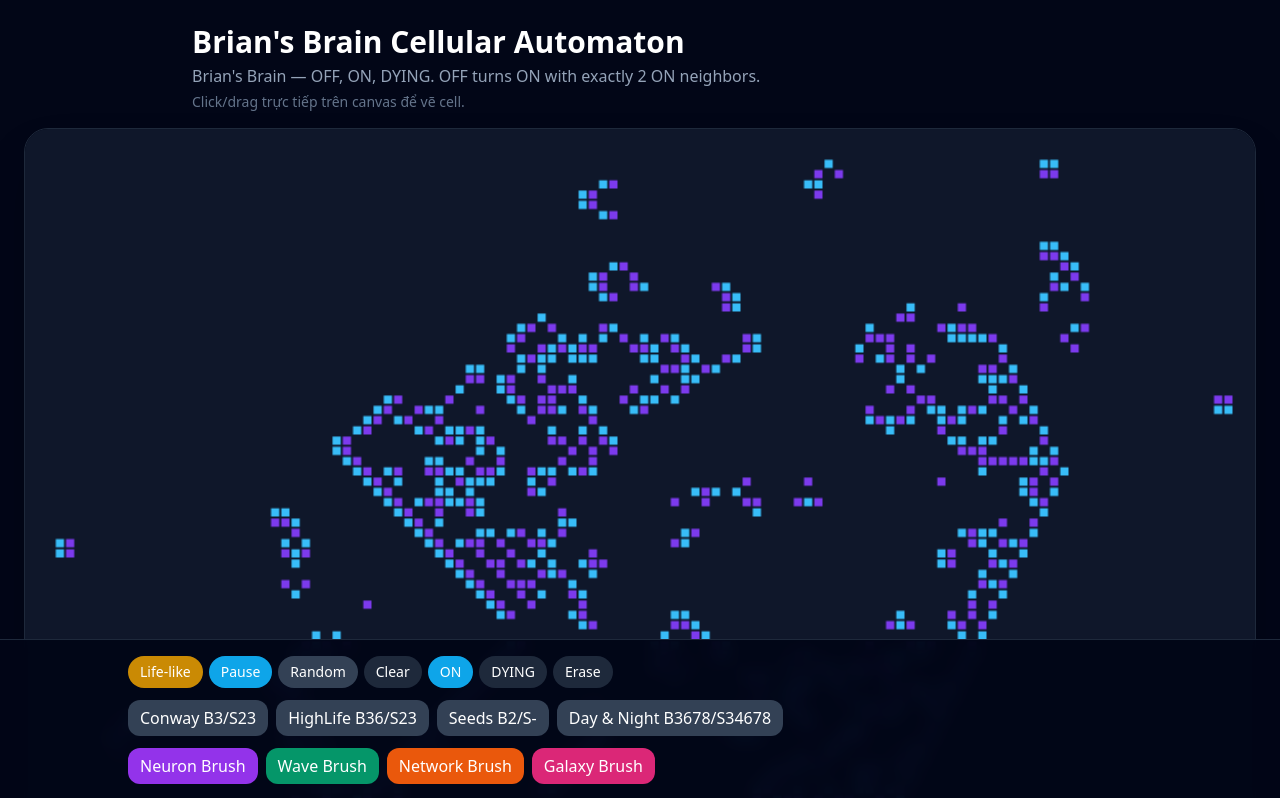
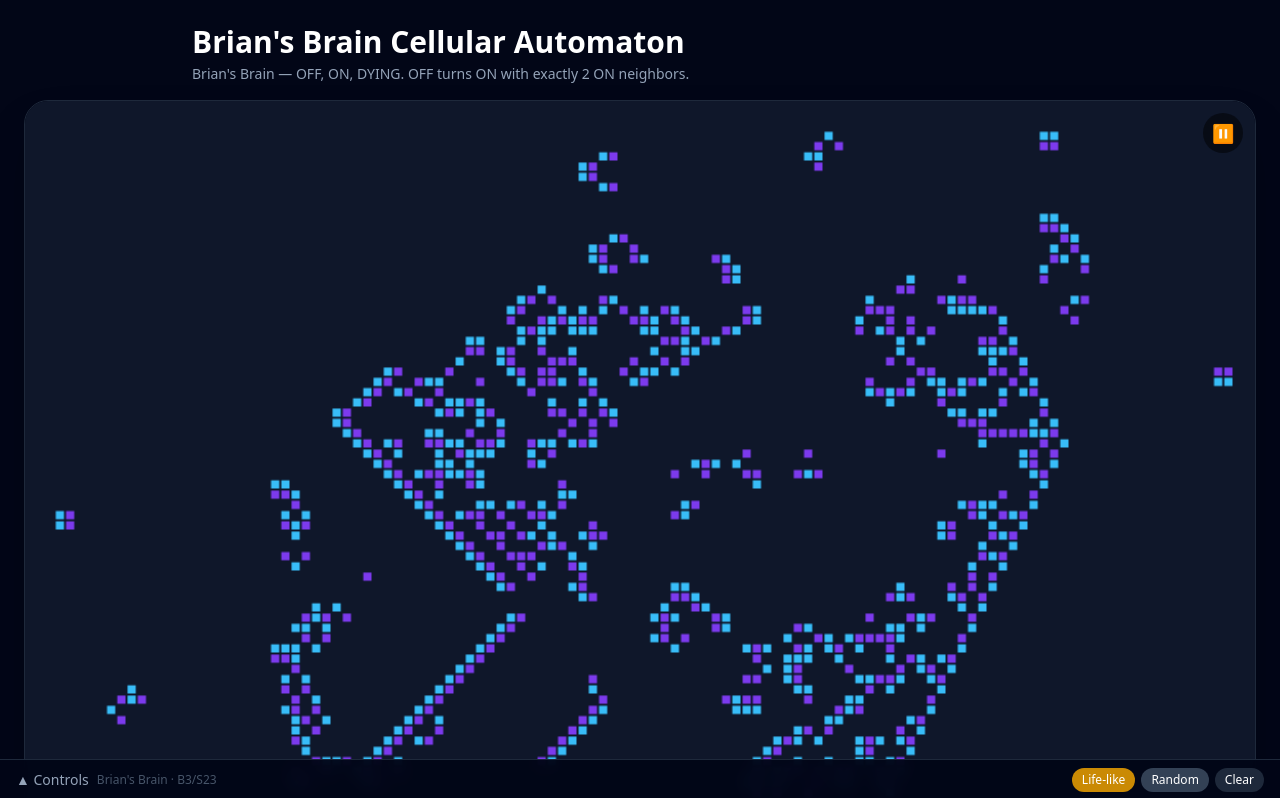
Before and after one commit to tdkhai1998/conway, a React (Vite) app: page / in a window 1280 px wide. Shown: the top 798 px of the page. Built offline with nearby package versions, Linux system fonts and the light colour scheme.

Commit message:
feat: collapsible footer, pause overlay on canvas

```diff
--- a/src/CellularAutomataDemo.jsx
+++ b/src/CellularAutomataDemo.jsx
@@ -17,6 +17,7 @@ export default function CellularAutomataDemo() {
   const [brushState, setBrushState] = useState(ON);
   const [selectedPattern, setSelectedPattern] = useState(null);
   const [isDrawing, setIsDrawing] = useState(false);
+  const [footerOpen, setFooterOpen] = useState(false);
 
   const canvasRef = useRef(null);
   const gridRef = useRef(createRandomGrid("brian"));
@@ -256,14 +257,17 @@ export default function CellularAutomataDemo() {
     : "Brian's Brain — OFF, ON, DYING. OFF turns ON with exactly 2 ON neighbors.";
 
   return (
-    <div className="min-h-screen bg-slate-950 text-white pb-56">
+    <div className="min-h-screen bg-slate-950 text-white pb-14">
       <main className="p-3 md:p-6 flex flex-col items-center gap-4">
         <div className="max-w-4xl w-full">
           <h1 className="text-xl md:text-3xl font-bold">{mode === "conway" ? "Life-like Cellular Automata" : "Brian's Brain Cellular Automaton"}</h1>
-          <p className="text-slate-400 mt-1">{description}</p>
-          <p className="text-slate-500 text-sm mt-1">{selectedPattern ? `Pattern brush: ${selectedPattern.label}. Click canvas để đặt pattern.` : "Click/drag trực tiếp trên canvas để vẽ cell."}</p>
+          <p className="text-slate-400 mt-1 text-sm">{description}</p>
+          {selectedPattern && (
+            <p className="text-sky-400 text-sm mt-1">Pattern brush: {selectedPattern.label} — tap canvas để đặt</p>
+          )}
         </div>
-        <div className="rounded-3xl overflow-hidden border border-slate-800 shadow-2xl w-full">
+
+        <div className="relative rounded-3xl overflow-hidden border border-slate-800 shadow-2xl w-full">
           <canvas
             ref={canvasRef}
             width={COLS * CELL}
@@ -278,62 +282,89 @@ export default function CellularAutomataDemo() {
             style={{ width: "100%", height: "auto", touchAction: "none" }}
             className="cursor-crosshair block"
           />
+          <button
+            onClick={() => setRunning(!running)}
+            className="absolute top-3 right-3 w-10 h-10 flex items-center justify-center rounded-full bg-black/50 hover:bg-black/70 backdrop-blur transition text-lg"
+          >
+            {running ? "⏸" : "▶"}
+          </button>
+          {selectedPattern && (
+            <button
+              onClick={clearPatternBrush}
+              className="absolute top-3 left-3 px-3 py-1.5 text-sm rounded-full bg-rose-700/80 hover:bg-rose-600 backdrop-blur transition"
+            >
+              {selectedPattern.label} ✕
+            </button>
+          )}
         </div>
       </main>
 
-      <footer className="fixed bottom-0 left-0 right-0 border-t border-slate-800 bg-slate-950/95 backdrop-blur p-4 max-h-[45vh] overflow-y-auto">
-        <div className="max-w-5xl mx-auto space-y-3">
-          <div className="flex gap-1.5 flex-wrap">
-            <button onClick={() => setMode(mode === "conway" ? "brian" : "conway")} className="px-3 py-1.5 text-sm rounded-2xl bg-yellow-600 hover:bg-yellow-500 transition">{mode === "conway" ? "Brian's Brain" : "Life-like"}</button>
-            <button onClick={() => setRunning(!running)} className="px-3 py-1.5 text-sm rounded-2xl bg-sky-500 hover:bg-sky-400 transition">{running ? "Pause" : "Resume"}</button>
-            <button onClick={randomizeGrid} className="px-3 py-1.5 text-sm rounded-2xl bg-slate-700 hover:bg-slate-600 transition">Random</button>
-            <button onClick={clearGrid} className="px-3 py-1.5 text-sm rounded-2xl bg-slate-800 hover:bg-slate-700 transition">Clear</button>
-            <button onClick={() => { setSelectedPattern(null); setBrushState(ON); }} className={`px-3 py-1.5 text-sm rounded-2xl transition ${!selectedPattern && brushState === ON ? "bg-sky-500" : "bg-slate-800 hover:bg-slate-700"}`}>ON</button>
-            <button onClick={() => { setSelectedPattern(null); setBrushState(DYING); }} className={`px-3 py-1.5 text-sm rounded-2xl transition ${!selectedPattern && brushState === DYING ? "bg-purple-600" : "bg-slate-800 hover:bg-slate-700"}`}>DYING</button>
-            <button onClick={() => { setSelectedPattern(null); setBrushState(OFF); }} className={`px-3 py-1.5 text-sm rounded-2xl transition ${!selectedPattern && brushState === OFF ? "bg-red-600" : "bg-slate-800 hover:bg-slate-700"}`}>Erase</button>
-            {selectedPattern && <button onClick={clearPatternBrush} className="px-3 py-1.5 text-sm rounded-2xl bg-rose-700 hover:bg-rose-600 transition">{selectedPattern.label} ✕</button>}
-          </div>
+      <footer className="fixed bottom-0 left-0 right-0 border-t border-slate-800 bg-slate-950/95 backdrop-blur">
+        <button
+          onClick={() => setFooterOpen(!footerOpen)}
+          className="w-full flex items-center justify-between px-4 py-2 text-sm text-slate-400 hover:text-white transition"
+        >
+          <span className="flex gap-2 items-center">
+            <span>{footerOpen ? "▼" : "▲"} Controls</span>
+            <span className="text-slate-600 text-xs">{mode === "conway" ? "Life-like" : "Brian's Brain"} · B{birthRules.join("") || "-"}/S{survivalRules.join("") || "-"}</span>
+          </span>
+          <span className="flex gap-1.5">
+            <button onClick={(e) => { e.stopPropagation(); setMode(mode === "conway" ? "brian" : "conway"); }} className="px-2.5 py-1 text-xs rounded-xl bg-yellow-600 hover:bg-yellow-500 transition text-white">{mode === "conway" ? "Brian's" : "Life-like"}</button>
+            <button onClick={(e) => { e.stopPropagation(); randomizeGrid(); }} className="px-2.5 py-1 text-xs rounded-xl bg-slate-700 hover:bg-slate-600 transition text-white">Random</button>
+            <button onClick={(e) => { e.stopPropagation(); clearGrid(); }} className="px-2.5 py-1 text-xs rounded-xl bg-slate-800 hover:bg-slate-700 transition text-white">Clear</button>
+          </span>
+        </button>
 
-          <div className="flex gap-2 flex-wrap">
-            <button onClick={() => setPreset("conway", [3], [2, 3])} className="px-3 py-1.5 rounded-xl bg-slate-700 hover:bg-slate-600 transition">Conway B3/S23</button>
-            <button onClick={() => setPreset("highlife", [3, 6], [2, 3])} className="px-3 py-1.5 rounded-xl bg-slate-700 hover:bg-slate-600 transition">HighLife B36/S23</button>
-            <button onClick={() => setPreset("seeds", [2], [])} className="px-3 py-1.5 rounded-xl bg-slate-700 hover:bg-slate-600 transition">Seeds B2/S-</button>
-            <button onClick={() => setPreset("daynight", [3, 6, 7, 8], [3, 4, 6, 7, 8])} className="px-3 py-1.5 rounded-xl bg-slate-700 hover:bg-slate-600 transition">Day & Night B3678/S34678</button>
+        {footerOpen && (
+          <div className="max-h-[40vh] overflow-y-auto px-4 pb-4 space-y-3 border-t border-slate-800">
+            <div className="flex gap-1.5 flex-wrap pt-3">
+              <button onClick={() => { setSelectedPattern(null); setBrushState(ON); }} className={`px-3 py-1.5 text-sm rounded-2xl transition ${!selectedPattern && brushState === ON ? "bg-sky-500" : "bg-slate-800 hover:bg-slate-700"}`}>Brush ON</button>
+              <button onClick={() => { setSelectedPattern(null); setBrushState(DYING); }} className={`px-3 py-1.5 text-sm rounded-2xl transition ${!selectedPattern && brushState === DYING ? "bg-purple-600" : "bg-slate-800 hover:bg-slate-700"}`}>Brush DYING</button>
+              <button onClick={() => { setSelectedPattern(null); setBrushState(OFF); }} className={`px-3 py-1.5 text-sm rounded-2xl transition ${!selectedPattern && brushState === OFF ? "bg-red-600" : "bg-slate-800 hover:bg-slate-700"}`}>Eraser</button>
             </div>
 
             {mode === "conway" && (
-            <div className="grid grid-cols-1 md:grid-cols-2 gap-3 text-sm">
+              <>
+                <div className="flex gap-2 flex-wrap">
+                  <button onClick={() => setPreset("conway", [3], [2, 3])} className="px-3 py-1.5 text-sm rounded-xl bg-slate-700 hover:bg-slate-600 transition">Conway B3/S23</button>
+                  <button onClick={() => setPreset("highlife", [3, 6], [2, 3])} className="px-3 py-1.5 text-sm rounded-xl bg-slate-700 hover:bg-slate-600 transition">HighLife B36/S23</button>
+                  <button onClick={() => setPreset("seeds", [2], [])} className="px-3 py-1.5 text-sm rounded-xl bg-slate-700 hover:bg-slate-600 transition">Seeds B2/S-</button>
+                  <button onClick={() => setPreset("daynight", [3, 6, 7, 8], [3, 4, 6, 7, 8])} className="px-3 py-1.5 text-sm rounded-xl bg-slate-700 hover:bg-slate-600 transition">Day &amp; Night</button>
+                </div>
+                <div className="grid grid-cols-2 gap-3 text-sm">
                   <div><div className="text-slate-400 mb-1">Birth</div><div className="flex gap-1 flex-wrap">{[0,1,2,3,4,5,6,7,8].map((n) => <button key={`b-${n}`} onClick={() => toggleRule(birthRules, n, setBirthRules)} className={`px-2.5 py-1 rounded-lg ${birthRules.includes(n) ? "bg-sky-500" : "bg-slate-800"}`}>{n}</button>)}</div></div>
                   <div><div className="text-slate-400 mb-1">Survival</div><div className="flex gap-1 flex-wrap">{[0,1,2,3,4,5,6,7,8].map((n) => <button key={`s-${n}`} onClick={() => toggleRule(survivalRules, n, setSurvivalRules)} className={`px-2.5 py-1 rounded-lg ${survivalRules.includes(n) ? "bg-purple-600" : "bg-slate-800"}`}>{n}</button>)}</div></div>
                 </div>
+              </>
             )}
 
-          <div className="flex gap-2 flex-wrap">
+            <div className="flex gap-1.5 flex-wrap">
               {mode === "conway" ? (
                 <>
-                <button onClick={() => selectPatternBrush("glider", "Glider")} className="px-3 py-1.5 rounded-xl bg-sky-600 hover:bg-sky-500 transition">Glider Brush</button>
-                <button onClick={() => selectPatternBrush("lwss", "LWSS Ship")} className="px-3 py-1.5 rounded-xl bg-cyan-600 hover:bg-cyan-500 transition">LWSS Brush</button>
-                <button onClick={() => selectPatternBrush("blinker", "Blinker")} className="px-3 py-1.5 rounded-xl bg-emerald-600 hover:bg-emerald-500 transition">Blinker Brush</button>
-                <button onClick={() => selectPatternBrush("pulsar", "Pulsar")} className="px-3 py-1.5 rounded-xl bg-purple-600 hover:bg-purple-500 transition">Pulsar Brush</button>
-                <button onClick={() => selectPatternBrush("gosperGun", "Gosper Gun")} className="px-3 py-1.5 rounded-xl bg-red-600 hover:bg-red-500 transition">Gun Brush</button>
-                <button onClick={() => selectPatternBrush("doubleGun", "Double Gun")} className="px-3 py-1.5 rounded-xl bg-rose-600 hover:bg-rose-500 transition">Double Gun</button>
-                <button onClick={() => selectPatternBrush("gliderStream", "Glider Stream")} className="px-3 py-1.5 rounded-xl bg-orange-600 hover:bg-orange-500 transition">Glider Stream</button>
-                <button onClick={() => selectPatternBrush("reflector", "Reflector")} className="px-3 py-1.5 rounded-xl bg-amber-600 hover:bg-amber-500 transition">Reflector</button>
-                <button onClick={() => selectPatternBrush("breeder", "Breeder")} className="px-3 py-1.5 rounded-xl bg-lime-600 hover:bg-lime-500 transition">Breeder</button>
-                <button onClick={() => selectPatternBrush("nightBloom", "Night Bloom")} className="px-3 py-1.5 rounded-xl bg-fuchsia-700 hover:bg-fuchsia-600 transition">Night Bloom Brush</button>
-                <button onClick={() => selectPatternBrush("voidBloom", "Void Bloom")} className="px-3 py-1.5 rounded-xl bg-indigo-700 hover:bg-indigo-600 transition">Void Brush</button>
-                <button onClick={() => selectPatternBrush("yinYang", "Yin Yang")} className="px-3 py-1.5 rounded-xl bg-violet-700 hover:bg-violet-600 transition">Yin Yang Brush</button>
+                  <button onClick={() => selectPatternBrush("glider", "Glider")} className="px-3 py-1.5 text-sm rounded-xl bg-sky-600 hover:bg-sky-500 transition">Glider</button>
+                  <button onClick={() => selectPatternBrush("lwss", "LWSS Ship")} className="px-3 py-1.5 text-sm rounded-xl bg-cyan-600 hover:bg-cyan-500 transition">LWSS</button>
+                  <button onClick={() => selectPatternBrush("blinker", "Blinker")} className="px-3 py-1.5 text-sm rounded-xl bg-emerald-600 hover:bg-emerald-500 transition">Blinker</button>
+                  <button onClick={() => selectPatternBrush("pulsar", "Pulsar")} className="px-3 py-1.5 text-sm rounded-xl bg-purple-600 hover:bg-purple-500 transition">Pulsar</button>
+                  <button onClick={() => selectPatternBrush("gosperGun", "Gosper Gun")} className="px-3 py-1.5 text-sm rounded-xl bg-red-600 hover:bg-red-500 transition">Gosper Gun</button>
+                  <button onClick={() => selectPatternBrush("doubleGun", "Double Gun")} className="px-3 py-1.5 text-sm rounded-xl bg-rose-600 hover:bg-rose-500 transition">Double Gun</button>
+                  <button onClick={() => selectPatternBrush("gliderStream", "Glider Stream")} className="px-3 py-1.5 text-sm rounded-xl bg-orange-600 hover:bg-orange-500 transition">Glider Stream</button>
+                  <button onClick={() => selectPatternBrush("reflector", "Reflector")} className="px-3 py-1.5 text-sm rounded-xl bg-amber-600 hover:bg-amber-500 transition">Reflector</button>
+                  <button onClick={() => selectPatternBrush("breeder", "Breeder")} className="px-3 py-1.5 text-sm rounded-xl bg-lime-600 hover:bg-lime-500 transition">Breeder</button>
+                  <button onClick={() => selectPatternBrush("nightBloom", "Night Bloom")} className="px-3 py-1.5 text-sm rounded-xl bg-fuchsia-700 hover:bg-fuchsia-600 transition">Night Bloom</button>
+                  <button onClick={() => selectPatternBrush("voidBloom", "Void Bloom")} className="px-3 py-1.5 text-sm rounded-xl bg-indigo-700 hover:bg-indigo-600 transition">Void Bloom</button>
+                  <button onClick={() => selectPatternBrush("yinYang", "Yin Yang")} className="px-3 py-1.5 text-sm rounded-xl bg-violet-700 hover:bg-violet-600 transition">Yin Yang</button>
                 </>
               ) : (
                 <>
-                <button onClick={() => selectPatternBrush("neuronFiring", "Neuron")} className="px-3 py-1.5 rounded-xl bg-purple-600 hover:bg-purple-500 transition">Neuron Brush</button>
-                <button onClick={() => selectPatternBrush("electricWave", "Wave")} className="px-3 py-1.5 rounded-xl bg-emerald-600 hover:bg-emerald-500 transition">Wave Brush</button>
-                <button onClick={() => selectPatternBrush("neuralNetwork", "Network")} className="px-3 py-1.5 rounded-xl bg-orange-600 hover:bg-orange-500 transition">Network Brush</button>
-                <button onClick={() => selectPatternBrush("galaxy", "Galaxy")} className="px-3 py-1.5 rounded-xl bg-pink-600 hover:bg-pink-500 transition">Galaxy Brush</button>
+                  <button onClick={() => selectPatternBrush("neuronFiring", "Neuron")} className="px-3 py-1.5 text-sm rounded-xl bg-purple-600 hover:bg-purple-500 transition">Neuron</button>
+                  <button onClick={() => selectPatternBrush("electricWave", "Wave")} className="px-3 py-1.5 text-sm rounded-xl bg-emerald-600 hover:bg-emerald-500 transition">Wave</button>
+                  <button onClick={() => selectPatternBrush("neuralNetwork", "Network")} className="px-3 py-1.5 text-sm rounded-xl bg-orange-600 hover:bg-orange-500 transition">Network</button>
+                  <button onClick={() => selectPatternBrush("galaxy", "Galaxy")} className="px-3 py-1.5 text-sm rounded-xl bg-pink-600 hover:bg-pink-500 transition">Galaxy</button>
                 </>
               )}
             </div>
           </div>
+        )}
       </footer>
     </div>
   );
```
Lines whose indentation alone changed are shown as unchanged.
